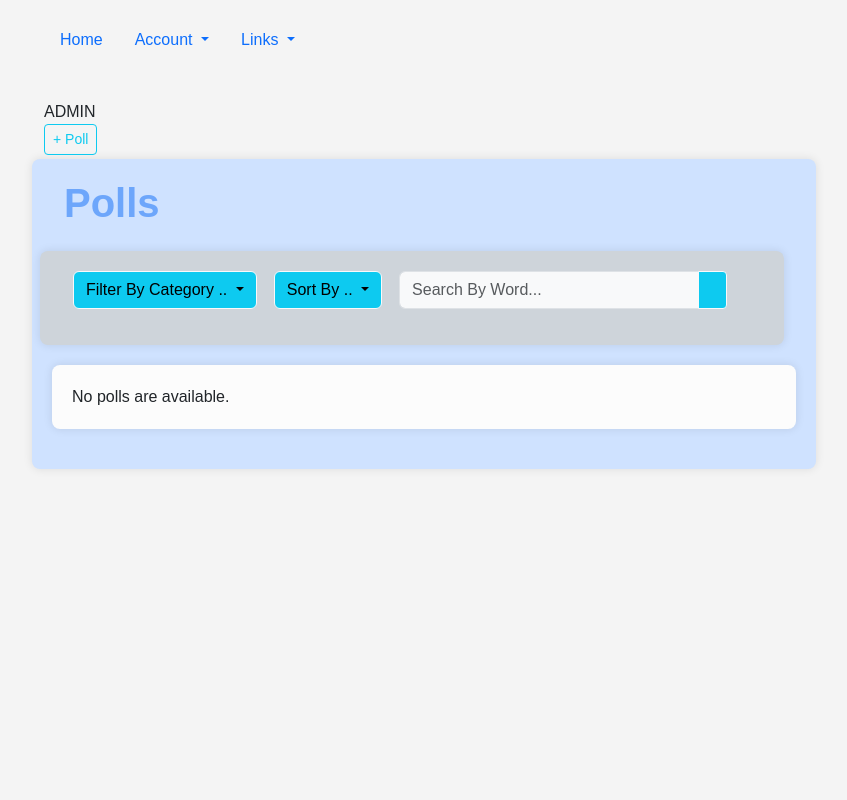
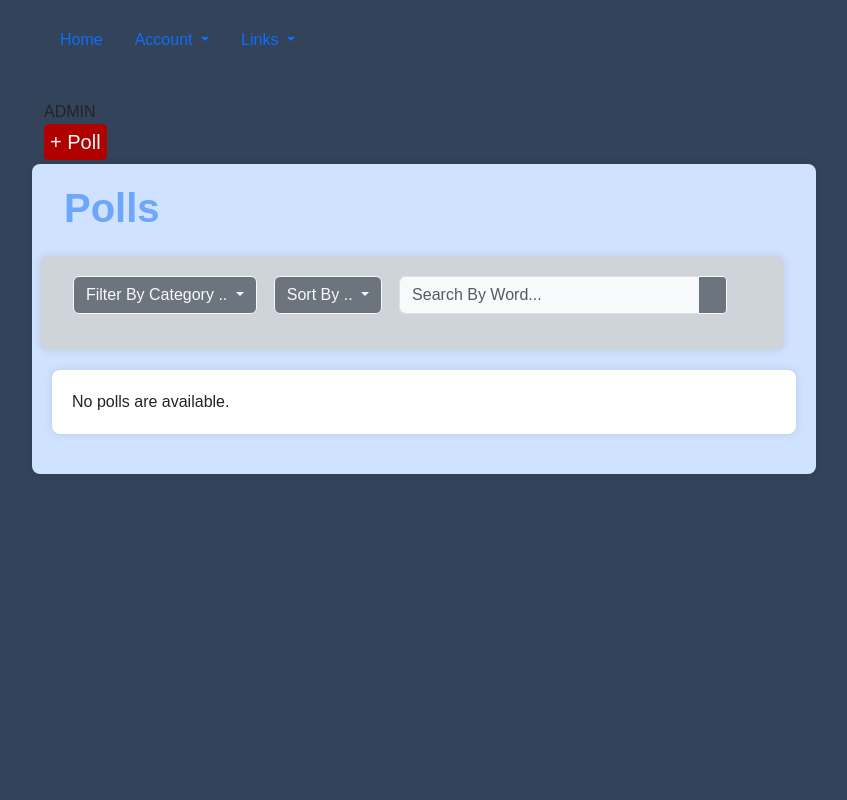
Before and after one commit to mayals/polls, a Django app: page /polls/ in a window 1280 px wide. Shown: the whole page, without its empty margins (216-1063 px from the left). Run offline with Django 5.2, Linux system fonts and the light colour scheme; the visitor is signed in with stand-in values (Sample User, id 1); data that the repository does not hold is empty; some libraries are stand-ins or nearby versions; some web fonts are replaced.

Commit message:
modify share poll

```diff
--- a/polls/templates/polls/home.html
+++ b/polls/templates/polls/home.html
@@ -18,15 +18,13 @@
 
     <!-- add new poll row -->
     <section class="row mb-1">
-      {% if request.user.is_superuser or request.user.role == 'OWNER'   %}
+      {% if request.user.is_superuser or request.user.role == 'OWNER' %}
               <div class="col-md-6">
                 <div class="btn-group" role="group" aria-label="Basic example">
-                  <a  href="{% url 'polls:poll-create' %}" type="button" class="btn btn-sm btn-outline-info">+ Poll</a>
+                  <a  href="{% url 'polls:poll-create' %}" type="button" class="my-btn text-light">+ Poll</a>
                 </div>
               </div>
       {% endif %}
-
-
     </section>
 
 
@@ -43,7 +41,7 @@
 
             <!-- filter by category -->
             <div class="dropdown">
-              <button class="btn btn-light bg-info dropdown-toggle" type="button" id="dropdownMenuButton2" data-bs-toggle="dropdown" aria-expanded="false">
+              <button class="btn btn-light bg-secondary text-light dropdown-toggle" type="button" id="dropdownMenuButton2" data-bs-toggle="dropdown" aria-expanded="false">
               Filter By Category ..
               </button>
               <ul class="dropdown-menu dropdown-menu-info" aria-labelledby="dropdownMenuButton2">
@@ -63,7 +61,7 @@
 
             <!-- sort by -->
             <div class="dropdown">
-              <button class="btn btn-light bg-info dropdown-toggle" type="button" id="dropdownMenuButton2" data-bs-toggle="dropdown" aria-expanded="false">
+              <button class="btn btn-light bg-secondary text-light dropdown-toggle" type="button" id="dropdownMenuButton2" data-bs-toggle="dropdown" aria-expanded="false">
               Sort By ..
               </button>
               <ul class="dropdown-menu dropdown-menu-info" aria-labelledby="dropdownMenuButton2">
@@ -79,7 +77,7 @@
             <div class="col-md-6">
               <form class="form-inline input-group flex-nowrap" action={% url 'polls:home' %} method="GET">
                   <input type="text" name="sc" {%if sc  %} value="{{sc}}"{% endif %} class='form-control bg-light' placeholder="Search By Word...">
-                  <button type="submit" class="btn btn-sm btn-light bg-info">
+                  <button type="submit" class="btn btn-sm btn-light bg-secondary text-light">
                       <i class="fa-solid fa-magnifying-glass"></i>
                   </button>
               </form>
@@ -102,12 +100,13 @@
                           </div>
                           <div class="d-flex flex-row-reverse">
                               {% if request.user.is_authenticated %}
-                                <a href="{% url 'polls:poll-update' poll_slug=poll.poll_slug  year=poll.published_at.year  month=poll.published_at.month  day=poll.published_at.day %}"  type="button" class="btn btn-sm btn-danger bg-danger p-1">Edit</a>&nbsp
-                                <a href="{% url 'polls:poll-delete-confirm' poll_slug=poll.poll_slug  year=poll.published_at.year  month=poll.published_at.month  day=poll.published_at.day %}" type="button" class="btn btn-sm btn-info bg-info p-1">Delete</a>&nbsp
-                                <a href="{% url 'polls:poll-votes-result' poll_slug=poll.poll_slug  year=poll.published_at.year  month=poll.published_at.month  day=poll.published_at.day %}" type="button" class="btn btn-sm btn-info bg-info p-1">Result</a>&nbsp
+                                <a href="{% url 'polls:poll-detail' poll_slug=poll.poll_slug  year=poll.published_at.year  month=poll.published_at.month  day=poll.published_at.day %}"  type="button" class="btn btn-sm btn-danger bg-danger p-1">+Vote</a>&nbsp
+                                <a href="{% url 'polls:poll-votes-result' poll_slug=poll.poll_slug  year=poll.published_at.year  month=poll.published_at.month  day=poll.published_at.day %}" type="button" class="btn btn-sm btn-warning p-1">Result</a>&nbsp
+                                <a href="{% url 'polls:poll-update' poll_slug=poll.poll_slug  year=poll.published_at.year  month=poll.published_at.month  day=poll.published_at.day %}"  type="button" class="btn btn-sm btn-success p-1">Edit</a>&nbsp
+                                <a href="{% url 'polls:poll-delete-confirm' poll_slug=poll.poll_slug  year=poll.published_at.year  month=poll.published_at.month  day=poll.published_at.day %}" type="button" class="btn btn-sm btn-secondary p-1">Delete</a>&nbsp
                               {% else %}
                                 <a href="{% url 'polls:poll-detail' poll_slug=poll.poll_slug  year=poll.published_at.year  month=poll.published_at.month  day=poll.published_at.day %}"  type="button" class="btn btn-sm btn-danger bg-danger p-1">+Vote</a>&nbsp
-                                <a href="{% url 'polls:poll-votes-result' poll_slug=poll.poll_slug  year=poll.published_at.year  month=poll.published_at.month  day=poll.published_at.day %}" type="button" class="btn btn-sm btn-info bg-info p-1">Result</a>&nbsp
+                                <a href="{% url 'polls:poll-votes-result' poll_slug=poll.poll_slug  year=poll.published_at.year  month=poll.published_at.month  day=poll.published_at.day %}" type="button" class="btn btn-sm btn-warning p-1">Result</a>&nbsp
 
                                 {% endif %}
                           </div>
--- a/polls/templates/polls/poll_detail.html
+++ b/polls/templates/polls/poll_detail.html
@@ -13,8 +13,11 @@
 
 {% block content %}
 
-    <section  class="polls">
+    <section  class="polls d-flex justify-content-between">
         <h1 class='poll-question'>{{ poll.poll_question }}</h1>
+        <a class="btn btn-sm btn-success"href="{% url 'polls:poll-share-by-email' poll_slug=poll.poll_slug  year=poll.published_at.year  month=poll.published_at.month  day=poll.published_at.day %}">
+            Share&nbsp&nbsp<i class="fa-regular fa-share-from-square"></i>
+        </a>
     </section>
 
     <section class="polls">
--- a/polls/urls.py
+++ b/polls/urls.py
@@ -16,6 +16,8 @@ urlpatterns = [
     path('sort/<str:sort_by>/', views.home, name='home-sort-by'),
     # polls # home filte by category
     path('cat/<slug:catslug>/', views.home, name='home-filter-category'),
+    # polls # home  by category
+    path('poll-share-by-email/<slug:poll_slug>/<int:year>/<int:month>/<int:day>/', views.poll_share_by_email, name='poll-share-by-email'),
     path('new-poll/', views.poll_create, name='poll-create'),
     path('poll-choices-create/<slug:poll_slug>/<int:year>/<int:month>/<int:day>/', views.poll_choices_create, name='poll-choices-create'),
     path('poll-choices-update/<slug:poll_slug>/<int:year>/<int:month>/<int:day>/<int:choice_id>/',views.poll_choices_update, name='poll-choices-update'),
--- a/polls/views.py
+++ b/polls/views.py
@@ -3,8 +3,11 @@ from django.http import HttpResponseRedirect
 from django.urls import reverse
 from django.contrib import messages
 from django.contrib.auth.decorators import login_required
+from django.core.mail import send_mail
 from .models import Poll, Choice,Category
-from .forms import PollForm,ChoiceForm
+from .forms import PollForm,ChoiceForm,SharePollByEmailForm
+
+
 
 def categories(request):
     categories = Category.objects.all().order_by('-polls_count')
@@ -352,3 +355,50 @@ def poll_votes_result(request,poll_slug,year,month,day):
 
     }
     return render(request, 'polls/poll_votes_result.html', context)
+
+
+
+
+def poll_share_by_email(request,poll_slug,year,month,day):
+    poll = get_object_or_404(Poll, poll_slug=poll_slug,
+                                published_at__year=year,
+                                published_at__month=month,
+                                published_at__day=day
+    )
+    form = SharePollByEmailForm()
+    if request.method == 'POST':
+        form = SharePollByEmailForm(request.POST)
+        # print("form"+ str(form))
+        if form.is_valid():
+            cd = form.cleaned_data
+            print("cd="+ str(cd))
+            sender_name = cd.get('sender_name')
+            sender_email = cd.get('sender_email')
+            recipient_email = cd.get('recipient_email')
+            sender_comment = cd.get('sender_comment')
+
+            # https://docs.djangoproject.com/en/4.2/topics/email/#send-mail
+            # send_mail(subject, message, from_email, recipient_list, fail_silently=False, auth_user=None, auth_password=None, connection=None, html_message=None)¶
+            subject = f"{sender_name} recommends you read {poll.poll_question}"
+            poll_url = request.build_absolute_uri(poll.get_absolute_url())
+            message = f"Isuggest to you to do votes at ({poll.poll_question}) at {poll_url} \n {sender_name}\'s comments:{sender_comment}"
+            from_email =  sender_email
+            recipient_list = [recipient_email]
+            send_mail(subject,message,from_email,recipient_list,fail_silently=False)
+            print("send_mail=",send_mail(subject,message,from_email,recipient_list))
+            messages.success(request,f'Thanks ( {sender_name} ), for sharing the post ({poll.poll_question}).')
+            return redirect('polls:poll-detail',year=poll.published_at.year,month=poll.published_at.month,day=poll.published_at.day,poll_slug=poll.poll_slug)
+
+        else:
+            form = SharePollByEmailForm()
+            messages.error(request,f'The post ({poll.poll_question}) not shared! please try again')
+
+    else:
+        form = SharePollByEmailForm()
+
+    context = {
+        'title': 'Poll Share By Email',
+        'poll' : poll,
+        'form' : form,
+    }
+    return  render(request,'polls/poll_share.html',context=context)
--- a/polls_proj/settings.py
+++ b/polls_proj/settings.py
@@ -196,3 +196,8 @@ MESSAGE_TAGS = {
 
 ############################### AUTH_USER_MODEL ##################################
 AUTH_USER_MODEL = "users.CustomUser"
+
+
+
+
+EMAIL_BACKEND = 'django.core.mail.backends.console.EmailBackend'
--- a/static/css/polls/polls_style.css
+++ b/static/css/polls/polls_style.css
@@ -12,7 +12,7 @@ body, html, h1, h2, h3, h4, h5, h6, p, ul, ol, li {
 /* Body background */
 body {
     font-family: Arial, sans-serif;
-    background-color: #f4f4f4;
+    background-color: #33435a !important;
 }
 
 /* Container */
@@ -36,7 +36,7 @@ body {
 
 /* Polls section */
 .polls {
-    background-color: #fcfcfc;
+    background-color: #ffffff;
     border-radius: 8px;
     box-shadow: 0 0 10px rgba(0, 0, 0, 0.1);
     padding: 20px;
@@ -85,15 +85,15 @@ body {
 
 /* Button */
 .my-btn {
-    background-color: #938a8a; /* Gray */
+    background-color: #b00101; /* Gray */
     border: none;
     color: white;
-    padding: 1px 6px;
+    padding: 3px 6px;
     text-align: center;
     text-decoration: none;
     display: inline-block;
     font-size: 20px;
-    border-radius: 0%;
+    border-radius: 10%;
     transition-duration: 0.4s;
   }
 
@@ -102,6 +102,10 @@ body {
     color: white;
   }
 
+.my-btn:focus {
+    background-color: #fd1100; /* Red */
+    color: white;
+  }
 
 /* Footer */
 .footer {
--- a/users/templates/users/select_role.html
+++ b/users/templates/users/select_role.html
@@ -16,7 +16,7 @@
         <h1 class='poll-question'>Please Select What you want to Register as ?</h1>
     </section>
 
-    <section class="polls">
+    <section class="container polls bg-primary-subtle">
 
         <form method="GET" novalidate>
             {{ form|crispy }}
--- a/users/templates/users/user_login.html
+++ b/users/templates/users/user_login.html
@@ -16,12 +16,12 @@
 
 {% block content %}
 
-    <section class='container'>
+    <section class='container polls bg-primary-subtle'>
 
-        <h1 class="screen-reader-only">Login Codes City-Web Development, Django, Django Rest Framework.</h1>
+        <h1 class="screen-reader-only">Login </h1>
         <h2 class='text-center'>Login</h2>
         <div class='row justify-content-center'>
-            <div class="col-md-10 col-sm-11 border rounded border-secondary p-3 bg-info bg-gradient">
+            <div class="col-md-10 col-sm-11 border rounded border-secondary p-3 bg-light bg-gradient">
                 <form method="POST" enctype='multipart/form-data' novalidate>
                     {% csrf_token %}
                     {{ form|crispy }}
```
Also changed, not shown: polls/forms.py (+20 -0 lines), polls/templates/polls/poll_share.html (added, +50 -0 lines), users/templates/users/user_register.html (+6 -3 lines).
